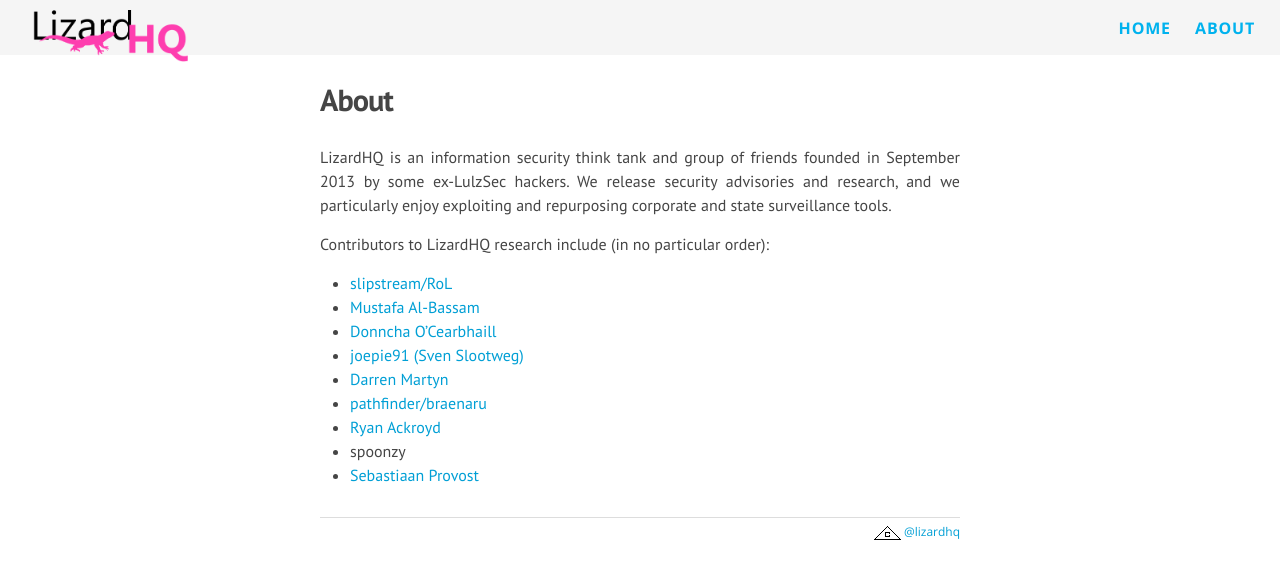
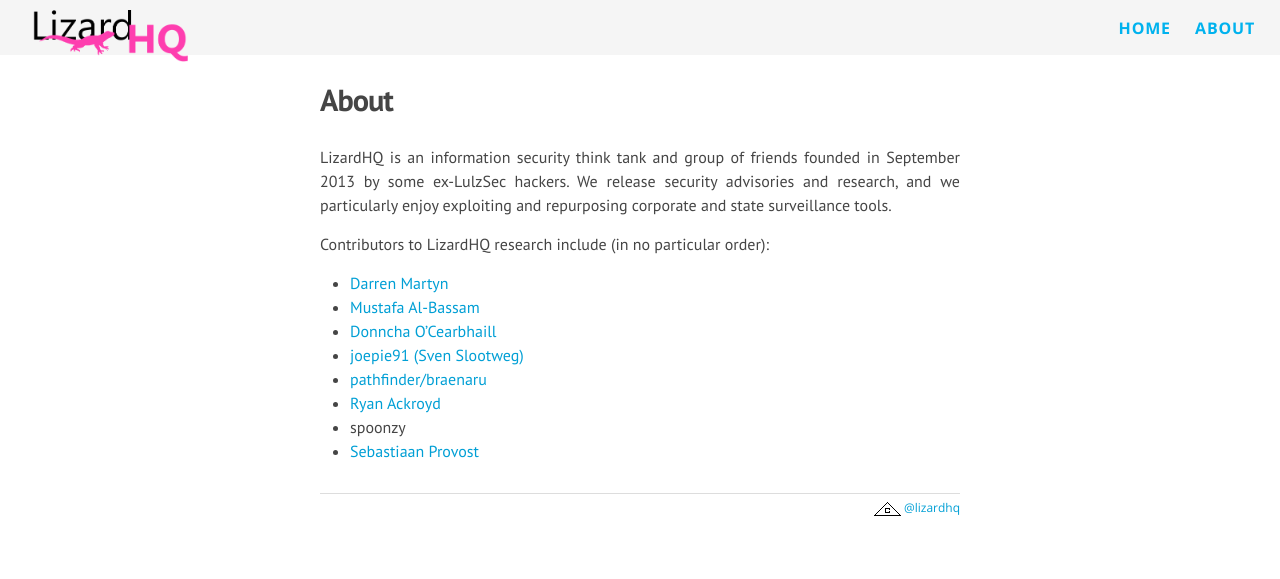
Before and after one commit to lizardhq/lizardhq-website, a Jekyll site: the page built from about.md, in a window 1280 px wide. Shown: the top 579 px of the page. Built offline with Jekyll 4.4.1, drawn with Linux system fonts in a browser that asks for light colours; nearby versions of some CDN libraries; Markdown is read by kramdown in place of the engine named in the settings.

Commit message:
Update about.md

```diff
--- a/about.md
+++ b/about.md
@@ -7,11 +7,10 @@ LizardHQ is an information security think tank and group of friends founded in S
 
 Contributors to LizardHQ research include (in no particular order):
 
-* [slipstream/RoL](https://twitter.com/TheWack0lian)
+* [Darren Martyn](http://0x27.me/about/)
 * [Mustafa Al-Bassam](https://musalbas.com)
 * [Donncha O'Cearbhaill](http://donncha.is/)
 * [joepie91 (Sven Slootweg)](http://cryto.net/~joepie91/)
-* [Darren Martyn](http://0x27.me/about/)
 * [pathfinder/braenaru](https://twitter.com/path_braenaru)
 * [Ryan Ackroyd](https://twitter.com/APT1337)
 * spoonzy
```
